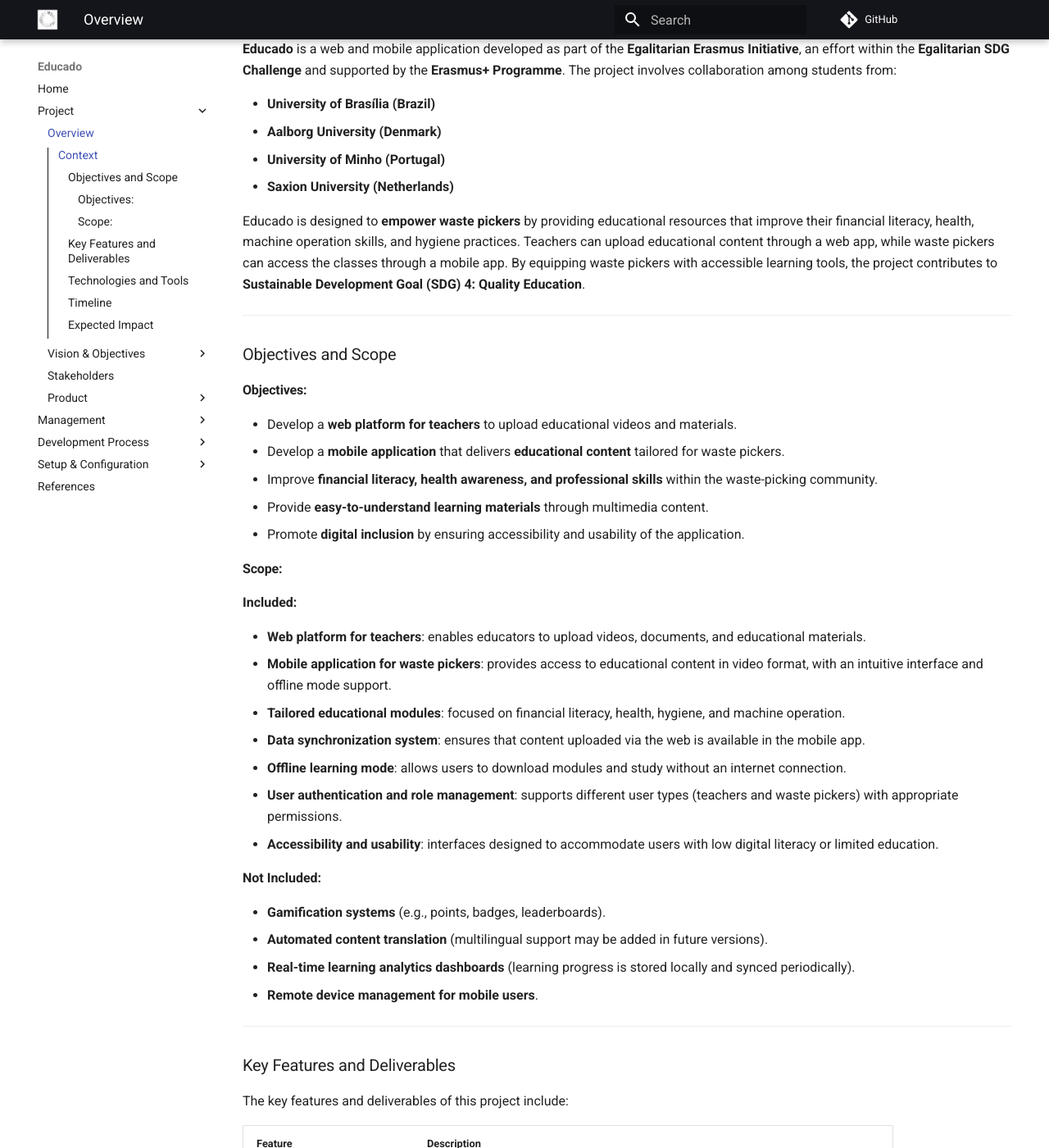
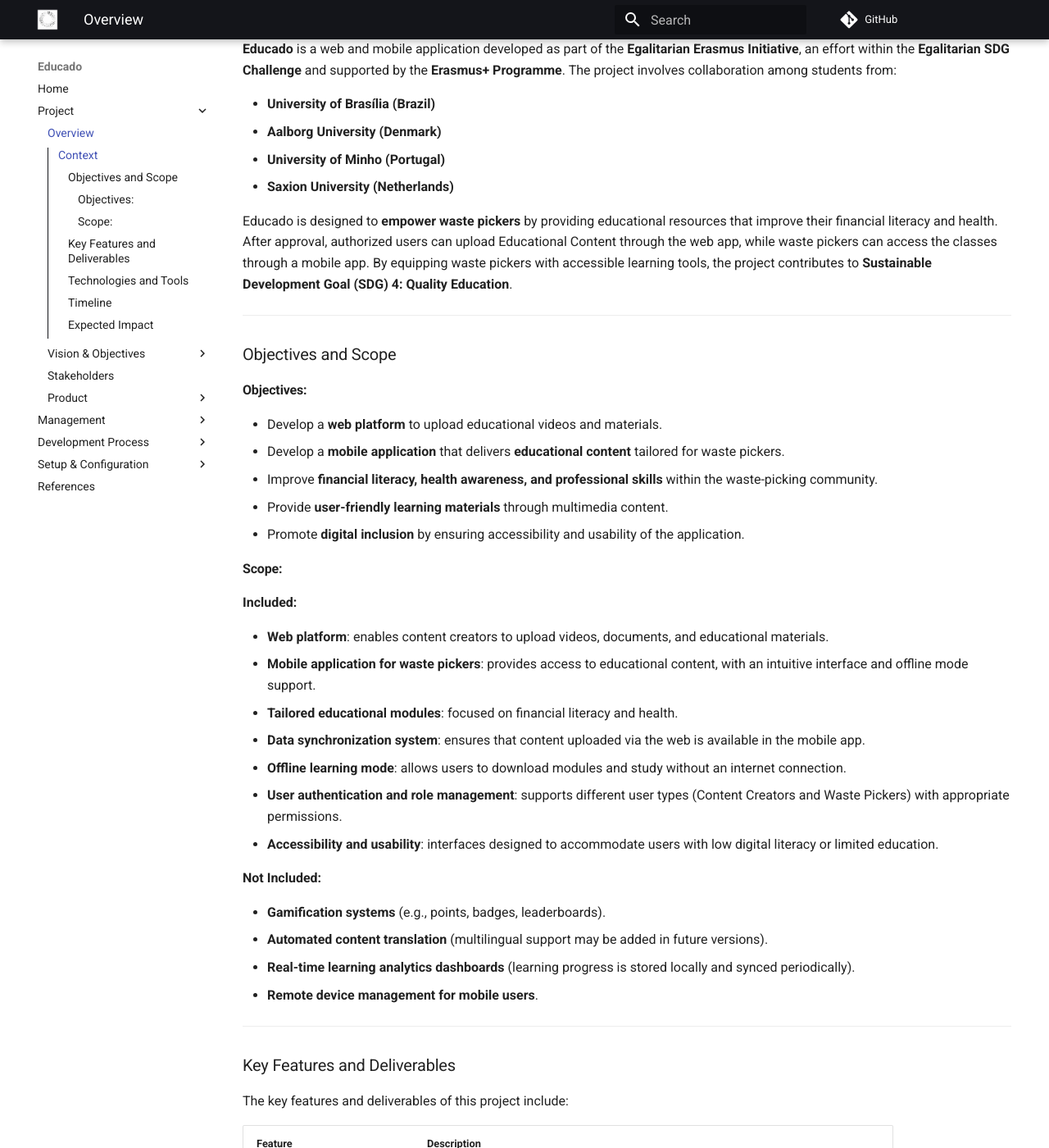
Before and after one commit to ErasmusEgalitarian/educado-docs, an MkDocs documentation site: the page built from docs/project/overview.md, in a window 1280 px wide and 1400 px high, scrolled down 249 px. Shown: the whole window at 82% size. Built offline with MkDocs 1.6.1 and Material for MkDocs 9.7.7, drawn with Linux system fonts in a browser that asks for light colours; comment, search, counter and statistics services are not loaded; some of the changed text lies outside the part shown.

Commit message:
Content creators upload videos to web plataform not only teachers.

```diff
--- a/docs/project/overview.md
+++ b/docs/project/overview.md
@@ -12,7 +12,7 @@
 - **University of Minho (Portugal)**
 - **Saxion University (Netherlands)**
 
-Educado is designed to **empower waste pickers** by providing educational resources that improve their financial literacy, health, machine operation skills, and hygiene practices. Teachers can upload educational content through a web app, while waste pickers can access the classes through a mobile app. By equipping waste pickers with accessible learning tools, the project contributes to **Sustainable Development Goal (SDG) 4: Quality Education**.
+Educado is designed to **empower waste pickers** by providing educational resources that improve their financial literacy and health. After approval, authorized users can upload Educational Content through the web app, while waste pickers can access the classes through a mobile app. By equipping waste pickers with accessible learning tools, the project contributes to **Sustainable Development Goal (SDG) 4: Quality Education**.
 
 ---
 
@@ -20,22 +20,22 @@
 
 #### Objectives:
 
-* Develop a **web platform for teachers** to upload educational videos and materials.
+* Develop a **web platform** to upload educational videos and materials.
 * Develop a **mobile application** that delivers **educational content** tailored for waste pickers.
 * Improve **financial literacy, health awareness, and professional skills** within the waste-picking community.
-* Provide **easy-to-understand learning materials** through multimedia content.
+* Provide **user-friendly learning materials** through multimedia content.
 * Promote **digital inclusion** by ensuring accessibility and usability of the application.
 
 #### Scope:
 
 **Included:**
 
-- **Web platform for teachers**: enables educators to upload videos, documents, and educational materials.
-- **Mobile application for waste pickers**: provides access to educational content in video format, with an intuitive interface and offline mode support.
-- **Tailored educational modules**: focused on financial literacy, health, hygiene, and machine operation.
+- **Web platform**: enables content creators to upload videos, documents, and educational materials.
+- **Mobile application for waste pickers**: provides access to educational content, with an intuitive interface and offline mode support.
+- **Tailored educational modules**: focused on financial literacy and health.
 - **Data synchronization system**: ensures that content uploaded via the web is available in the mobile app.
 - **Offline learning mode**: allows users to download modules and study without an internet connection.
-- **User authentication and role management**: supports different user types (teachers and waste pickers) with appropriate permissions.
+- **User authentication and role management**: supports different user types (Content Creators and Waste Pickers) with appropriate permissions.
 - **Accessibility and usability**: interfaces designed to accommodate users with low digital literacy or limited education.
 
 **Not Included:**
@@ -54,11 +54,11 @@
 
 | **Feature**                            | **Description**                                                                                           |
 |----------------------------------------|-----------------------------------------------------------------------------------------------------------|
-| **Educational Content Upload**         | Teachers can upload videos, PDFs, and other learning materials through the web platform.                 |
+| **Educational Content Upload**         | content creators can upload videos, PDFs, and other learning materials through the web platform.                 |
 | **Mobile Learning App**                | Intuitive mobile application that allows waste pickers to view educational content in video format.      |
-| **Categorized Learning Modules**       | Content is organized by topic: Finance, Health, Hygiene, Machine Operation.                              |
+| **Categorized Learning Modules**       | Content is organized by topic: Finance and Health.                              |
 | **Offline Access**                     | Enables content download for offline learning when internet is not available.                            |
-| **User Authentication System**         | Role-based login and permissions for teachers and waste pickers.                                         |
+| **User Authentication System**         | Role-based login and permissions for content creators and waste pickers.                                         |
 | **Automatic Content Sync**             | Updates the mobile app with the latest materials uploaded by teachers.                                   |
 | **Multi-device Support**               | Compatible with Android smartphones and emulators, with optional iOS support.                            |
 
@@ -111,7 +111,7 @@
 | ---------- | ------- | --------------------------------- | ------- |
 | 06/04/2024 | 0.1     | Updated Documentation, scope, key features and deliverables, timeline  still need changes   |     andreozzi    |
 | 11/04/2024 | 0.2     | Scope and Key Features Updated.   | andreozzi |
-
+| 16/04/2024 | 0.3     | Content creators upload videos to web plataform not only teachers.   | andreozzi |
 -
 
 [← Back to Main Page](../index.md)
```
